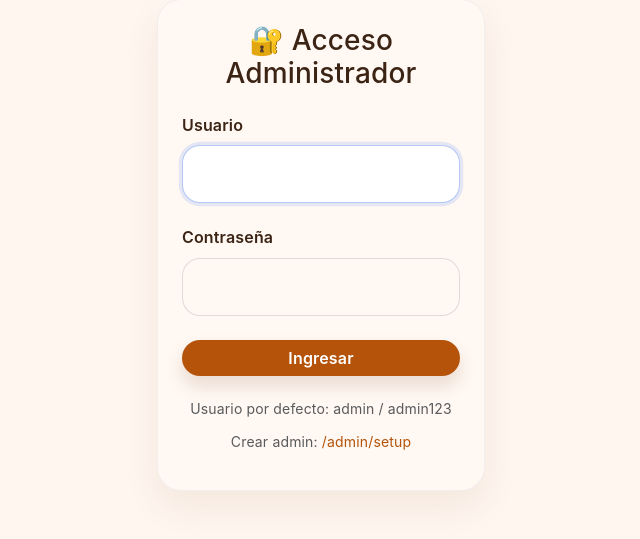
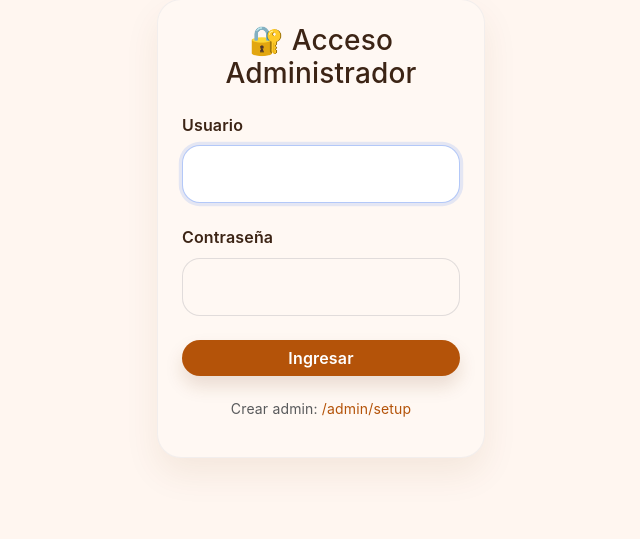
Before and after one commit to Ssimeonchavez/encuestas-railway, a Flask app: page /admin/login in a window 1280 px wide. Shown: the part 234-773 px from the top of the page, without its empty margins (319-959 px from the left). Run offline with Flask 3, Linux system fonts and the light colour scheme.

```diff
--- a/app/templates/admin/login.html
+++ b/app/templates/admin/login.html
@@ -19,7 +19,6 @@
                 <button type="submit" class="btn btn-primary w-100">Ingresar</button>
             </form>
             <div class="mt-4 text-center text-muted small">
-                <p>Usuario por defecto: admin / admin123</p>
                 <p>Crear admin: <a href="{{ url_for('admin.setup') }}">/admin/setup</a></p>
             </div>
         </div>
```
